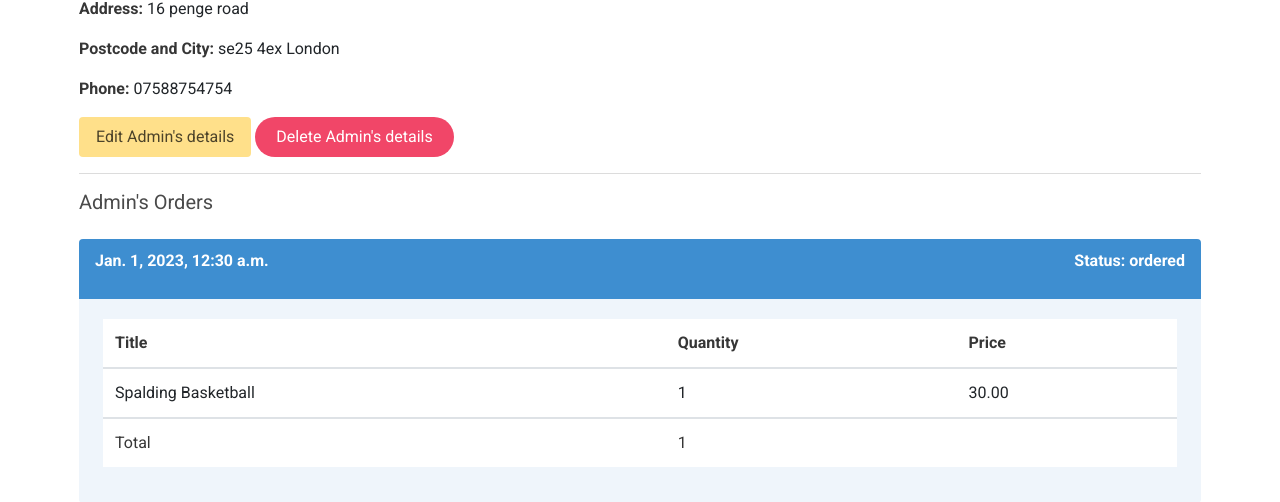
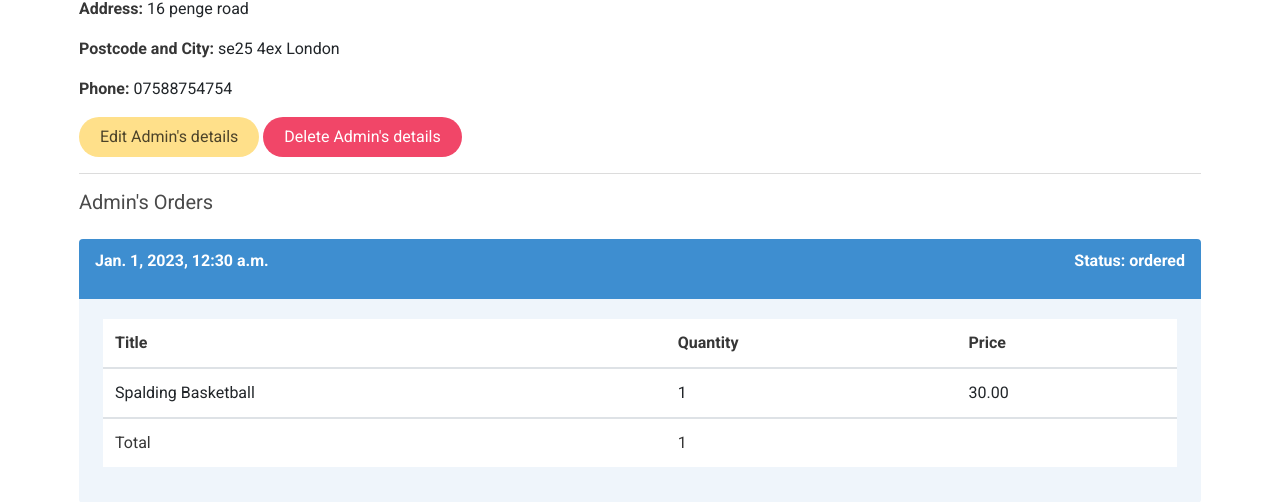
Before and after one commit to Code-Institute-Submissions/bmcdonald2000-e-commerce_JanResub, a Django app: page /myaccount/ in a window 1280 px wide. Shown: the part 461-963 px from the top of the page. Run offline with Django 3.2, Linux system fonts and the light colour scheme; a user stored in the database is signed in; data comes from the database, SQL or seed files in the repository; some libraries are stand-ins or nearby versions.

Commit message:
update: button shape

```diff
--- a/apps/userprofile/templates/myaccount.html
+++ b/apps/userprofile/templates/myaccount.html
@@ -15,7 +15,7 @@
     <p><strong>Postcode and City: </strong>{{ request.user.userprofile.postcode }} {{ request.user.userprofile.city }}</p>
     <p><strong>Phone: </strong>{{ request.user.userprofile.phone }}</p>
 
-    <a href="{% url 'profile' user.userprofile.pk %}"class="button is-warning">Edit {{user.username}}'s details</a>
+    <a href="{% url 'profile' user.userprofile.pk %}"class="button is-warning is-rounded">Edit {{user.username}}'s details</a>
     <a href="{% url 'delete_profile' user.userprofile.pk %}"class="button is-danger is-rounded">Delete {{user.username}}'s details</a>
 
     <hr>
```
